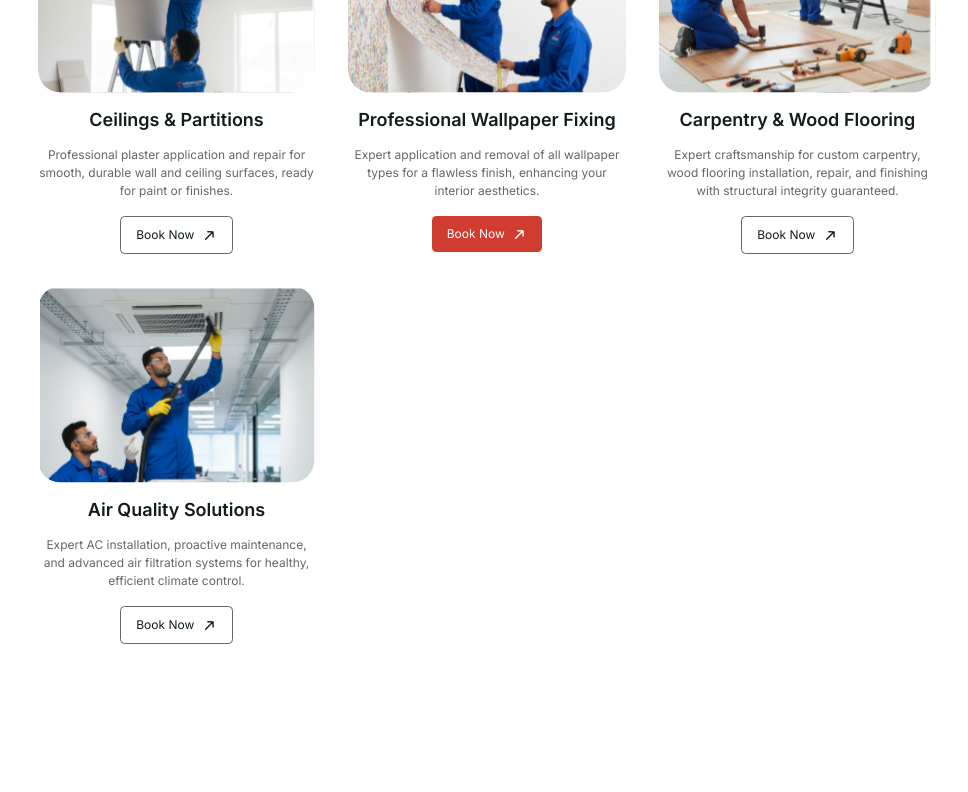
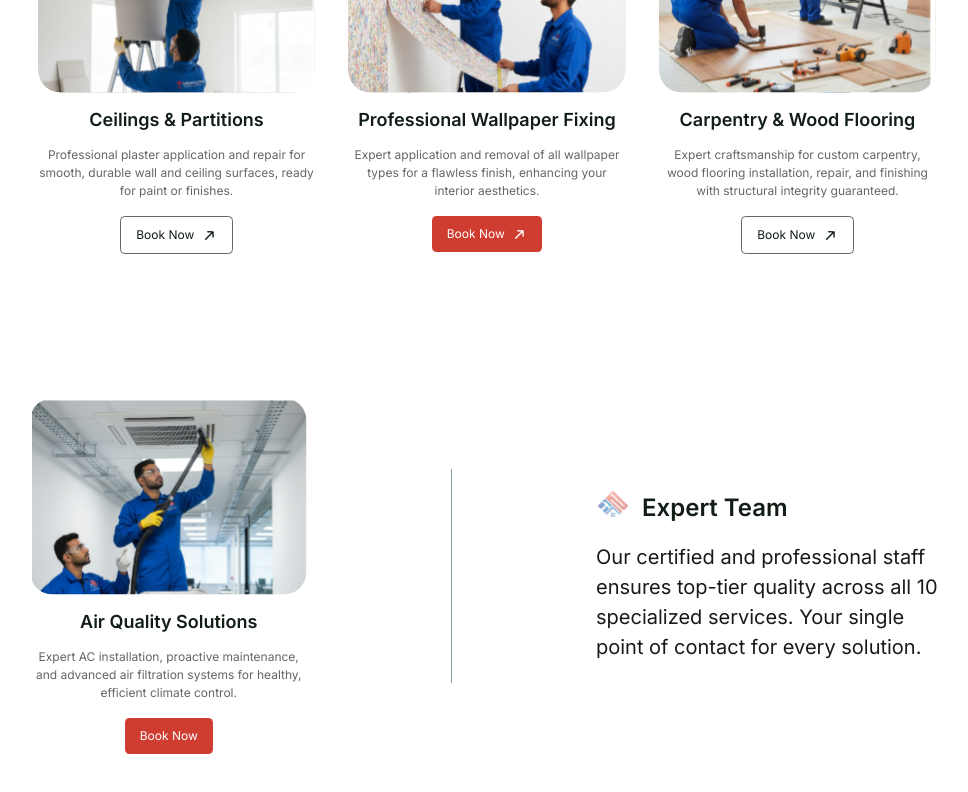
Before and after one commit to ayuktha63/Almisar-alaswad-website, a Next.js app: page / in a window 1280 px wide. Shown: the part 2000-2792 px from the top of the page, without its empty margins (153-1121 px from the left). Built offline with nearby package versions, Linux system fonts and the light colour scheme.

Commit message:
services fix need to responsive

```diff
--- /dev/null
+++ b/app/components/AboutUs.tsx
@@ -0,0 +1,66 @@
+'use client';
+
+import React from 'react';
+import Image from 'next/image';
+
+const AboutUs: React.FC = () => {
+  return (
+    <section className="flex flex-col md:flex-row justify-center items-center gap-10 md:gap-36 py-20 bg-white w-full px-4 md:px-0">
+      {/* Left Card */}
+      <div className="flex flex-col items-center gap-4 w-full md:w-[277.5px]">
+        <div className="w-full h-auto md:w-[277.5px] md:h-[196.5px] rounded-[22.5px] overflow-hidden">
+          <Image
+            src="/air-quality.svg"
+            alt="Air Quality Solutions"
+            width={277.5}
+            height={196.5}
+            className="object-cover w-full h-full"
+          />
+        </div>
+        <h3 className="text-[#111D15] font-['Be Vietnam Pro'] text-[18px] font-semibold leading-[120%] text-center">
+          Air Quality Solutions
+        </h3>
+        <p className="text-[#666] font-['Be Vietnam Pro'] text-[12px] font-normal leading-[150%] text-center w-full md:w-[277.5px]">
+          Expert AC installation, proactive maintenance, and advanced air filtration systems for healthy, efficient climate control.
+        </p>
+        <button className="bg-[#CF3D31] text-white rounded-[4.5px] px-[15px] py-[9px] text-[12px] font-['Be Vietnam Pro'] hover:bg-white hover:text-black hover:border-[0.75px] hover:border-[#666] transition-colors duration-300">
+          Book Now
+        </button>
+      </div>
+
+      {/* Middle Line (hidden on mobile) */}
+      <div
+        className="hidden md:block"
+        style={{
+          width: '0.583px',
+          height: '214.058px',
+          background: '#83A790',
+        }}
+      />
+
+      {/* Right Content */}
+      <div className="flex flex-col items-center md:items-start gap-4 w-full md:max-w-[348px] mt-10 md:mt-0">
+        {/* Bullet + Heading */}
+        <div className="flex flex-col md:flex-row items-center md:items-start gap-3">
+          <Image
+            src="/small-logo.svg"
+            alt="Expert Team"
+            width={34}
+            height={29}
+            className="opacity-70"
+          />
+          <h2 className="text-[#111D15] font-['Be Vietnam Pro'] text-[24px] font-semibold leading-normal text-center md:text-left">
+            Expert Team
+          </h2>
+        </div>
+
+        {/* Description */}
+        <p className="text-[20px] font-['Be Vietnam Pro'] font-normal leading-[150%] text-[rgba(0,0,0,0.9)] w-full md:w-[348px] md:pl-0 md:text-left text-center">
+          Our certified and professional staff ensures top-tier quality across all 10 specialized services. Your single point of contact for every solution.
+        </p>
+      </div>
+    </section>
+  );
+};
+
+export default AboutUs;
--- a/app/components/HomeHero.tsx
+++ b/app/components/HomeHero.tsx
@@ -45,16 +45,17 @@ const HomeHero: React.FC = () => {
           </div>
 
           {/* Lower Image */}
-          <div className="w-[408px] h-[130px] aspect-[204/65] mx-auto md:mx-0">
+          <div className="w-full max-w-[408px] aspect-[204/65] mx-auto md:mx-0">
         <Image
             src="/your-lower-image.svg"
             alt={intl.formatMessage({ id: "hero.imageAlt" })}
             width={408}
             height={130}
-              className="object-contain"
+            className="object-contain w-full h-full"
             priority
         />
         </div>
+
         </div>
 
         {/* Right Section (Hidden on small & medium screens) */}
--- a/app/components/Services.tsx
+++ b/app/components/Services.tsx
@@ -63,7 +63,6 @@ const servicesData = [
   { image: '/Ceilings-&-Partitions.svg', titleId: 'service.ceilings.title', descriptionId: 'service.ceilings.description' },
   { image: '/Professional-Wallpaper-Fixing.svg', titleId: 'service.wallpaper.title', descriptionId: 'service.wallpaper.description', isPrimary: true },
   { image: '/Carpentry-&-Wood-Flooring.svg', titleId: 'service.carpentry.title', descriptionId: 'service.carpentry.description' },
-  { image: '/air-quality.svg', titleId: 'service.airQuality.title', descriptionId: 'service.airQuality.description' } // new service
 ];
 
 
@@ -78,7 +77,8 @@ const servicesData = [
         </span>
       </div>
 
-      <div className="w-[877.5px] h-[0.75px] bg-[#83A790]" />
+      <div className="w-full max-w-[877.5px] h-[0.75px] bg-[#83A790] mx-auto" />
+
 
       <div className="grid grid-cols-1 sm:grid-cols-2 lg:grid-cols-3 gap-8 mt-8">
         {servicesData.map((service, index) => (
--- a/app/layout.tsx
+++ b/app/layout.tsx
@@ -5,6 +5,7 @@ import { Inter } from "next/font/google";
 import "./globals.css";
 import HomeHero from "./components/HomeHero";
 import Services from "./components/Services";
+import AboutUs from "./components/AboutUs";
 
 const inter = Inter({ subsets: ["latin"] });
 
@@ -18,6 +19,7 @@ export default function RootLayout({ children }: { children: React.ReactNode })
           <div className="pt-30">
             <HomeHero />
             <Services />
+            <AboutUs />
             <main className="flex-grow">{children}</main>
           </div>
           <Footer />
```
Also changed, not shown: public/small-logo.svg (added). Lines whose indentation alone changed are shown as unchanged.
